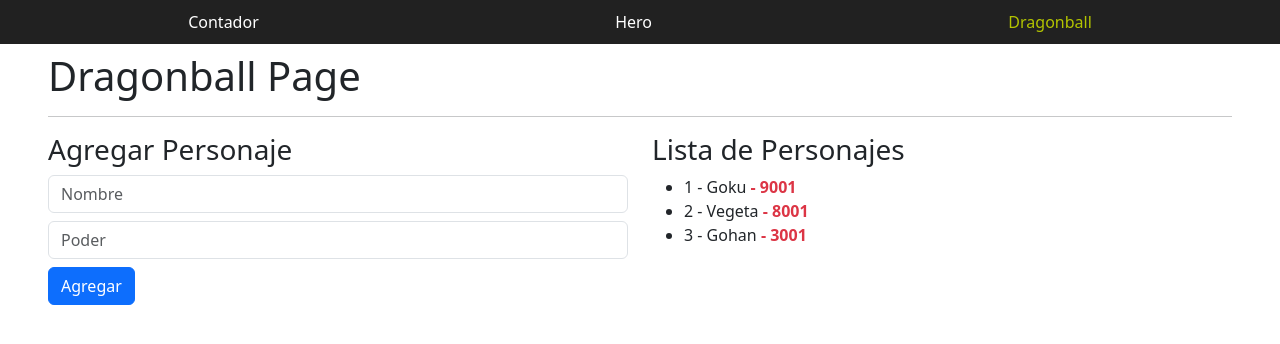
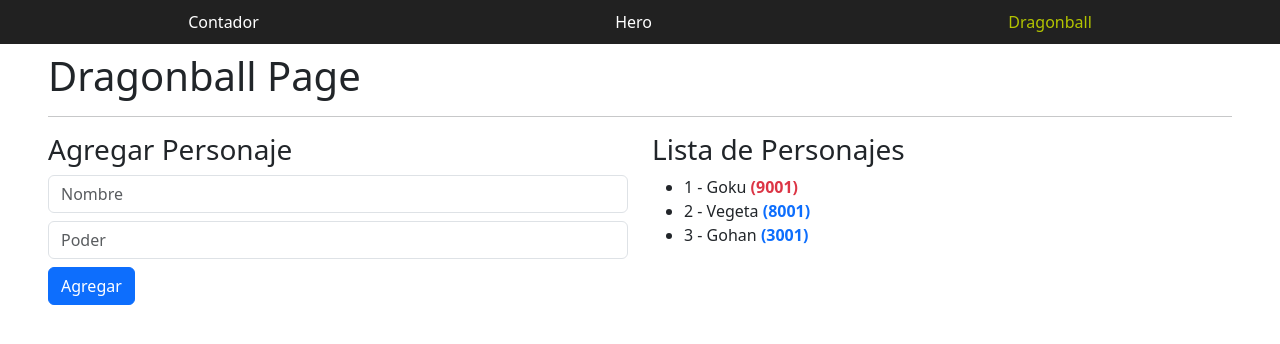
Before and after one commit to SantiRC05/Angular, an Angular app in the folder bases/: page /dragonball in a window 1280 px wide. Shown: the top 344 px of the page. Built offline with nearby package versions, Linux system fonts and the light colour scheme.

Commit message:
clases condicional

```diff
--- a/bases/src/app/pages/dragonball/dragonball-page.component.html
+++ b/bases/src/app/pages/dragonball/dragonball-page.component.html
@@ -17,7 +17,10 @@
     @for (character of characters(); track character.id; let idx = $index) {
       <li>
         <span>{{ idx + 1 }} - {{ character.name }}</span>
-        <strong class="text-danger"> - {{ character.power }}</strong>
+        <strong
+        [class.text-danger]="character.power > 9000"
+        [class.text-primary]="character.power < 9000"
+        > ({{ character.power }})</strong>
       </li>
     }
 
--- a/bases/src/app/pages/dragonball/dragonball-page.component.ts
+++ b/bases/src/app/pages/dragonball/dragonball-page.component.ts
@@ -1,3 +1,4 @@
+import { NgClass } from "@angular/common";
 import { Component, computed, signal } from "@angular/core";
 
 interface Character {
@@ -8,7 +9,8 @@
 
 
 @Component({
-  templateUrl: `./dragonball-page.component.html`
+  templateUrl: `./dragonball-page.component.html`,
+  //imports: [NgClass]
 })
 
 export class DragonballPageComponent {
@@ -18,5 +20,9 @@
     { id: 3, name: 'Gohan', power: 3001 },
   ]);
 
-
+  powerClasses = computed(() => {
+    return {
+      'text-danger':true,
+    };
+  });
 }
```
